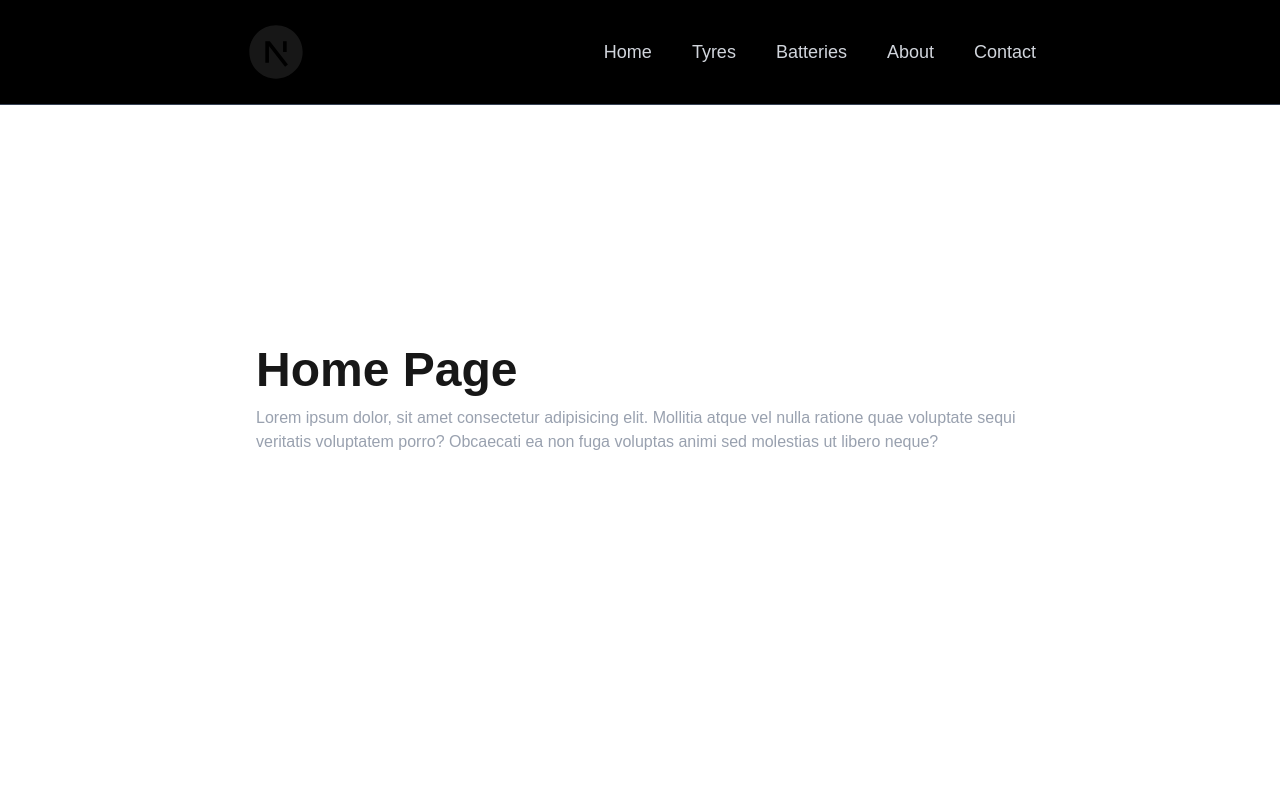
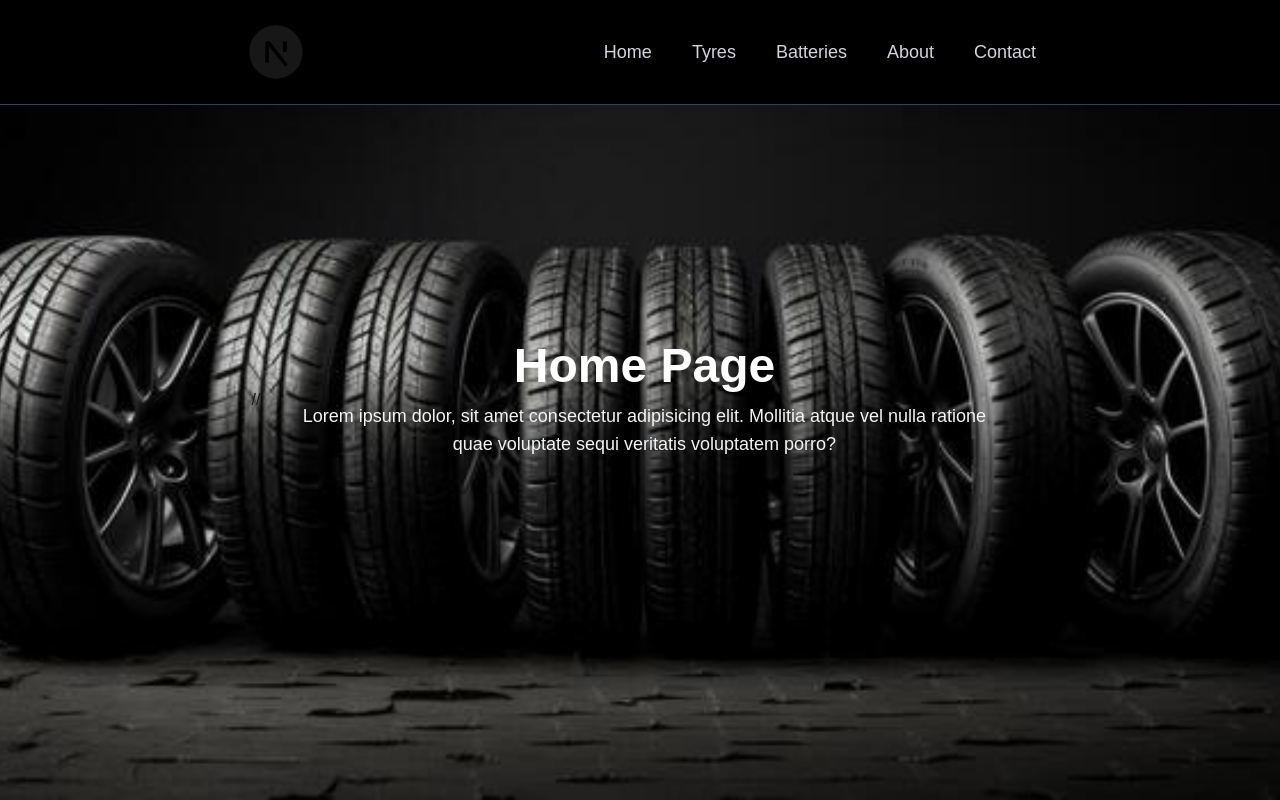
Before and after one commit to billiam-creator/Next.js_snippets, a Next.js app: page / in a window 1280 px wide. Built offline with nearby package versions, Linux system fonts and the light colour scheme.

Commit message:
added background image

```diff
--- a/app/components/Navbar.tsx
+++ b/app/components/Navbar.tsx
@@ -10,6 +10,7 @@ const Navbar = () => {
      <Link href="/" className='transition duration-300
      hover:scale-110'>
         <RiNextjsFill className='w-16 h-16'></RiNextjsFill>
+
 
      </Link>
      <ul className='flex gap-10 text-lg'>
--- a/app/page.tsx
+++ b/app/page.tsx
@@ -1,16 +1,27 @@
+import Image from 'next/image'
 
 export default function Home(){
   return(
-    <div className="min-h-screen flex items-center justify-center">
-      <div className="space-y-3 max-w-3xl">
-        <h1 className="text-5xl font-semibold">Home Page</h1>
-        <p className="text-gray-400">
-          Lorem ipsum dolor, sit amet consectetur adipisicing elit. Mollitia
-          atque vel nulla ratione quae voluptate sequi veritatis voluptatem porro?
-          Obcaecati ea non fuga voluptas animi sed molestias ut libero neque?
-          </p>
+    <main className="min-h-screen flex items-center justify-center">
+      <Image
+      src="/tyre_image2.jpg"
+      alt='Tyre Background'
+      fill   //makes image fill parent
+      className='object-cover -z-10'
+      priority  // loads image faster
+      />
 
-      </div>
-    </div>
+     //
+
+     <div className="relative z-10 space-y-3 max-w-3xl px-8 text-center">
+  <h1 className="text-5xl font-bold text-white drop-shadow-lg">
+    Home Page
+  </h1>
+  <p className="text-gray-100 text-lg">
+    Lorem ipsum dolor, sit amet consectetur adipisicing elit. Mollitia
+    atque vel nulla ratione quae voluptate sequi veritatis voluptatem porro?
+  </p>
+</div>
+    </main>
   )
 }
```
Also changed, not shown: public/tyre_image1.jpg (added), public/tyre_image2.jpg (added).
